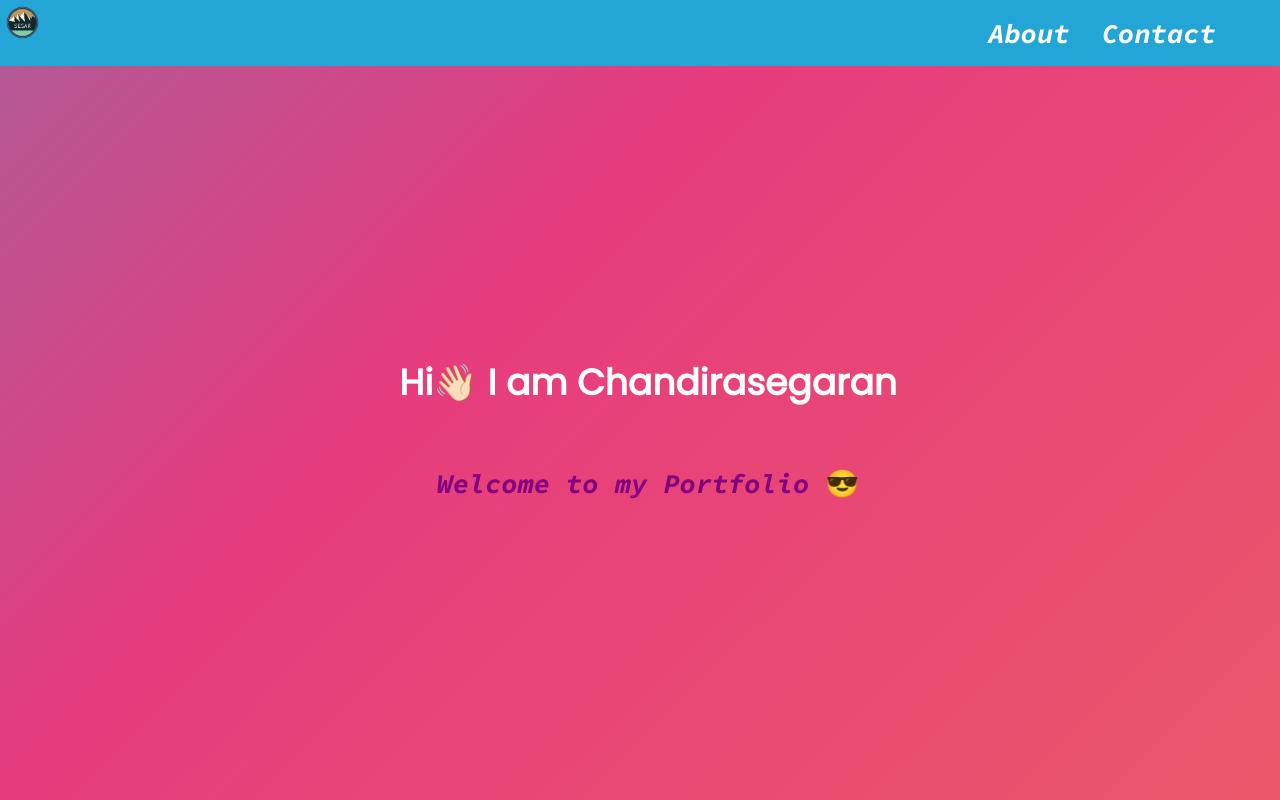
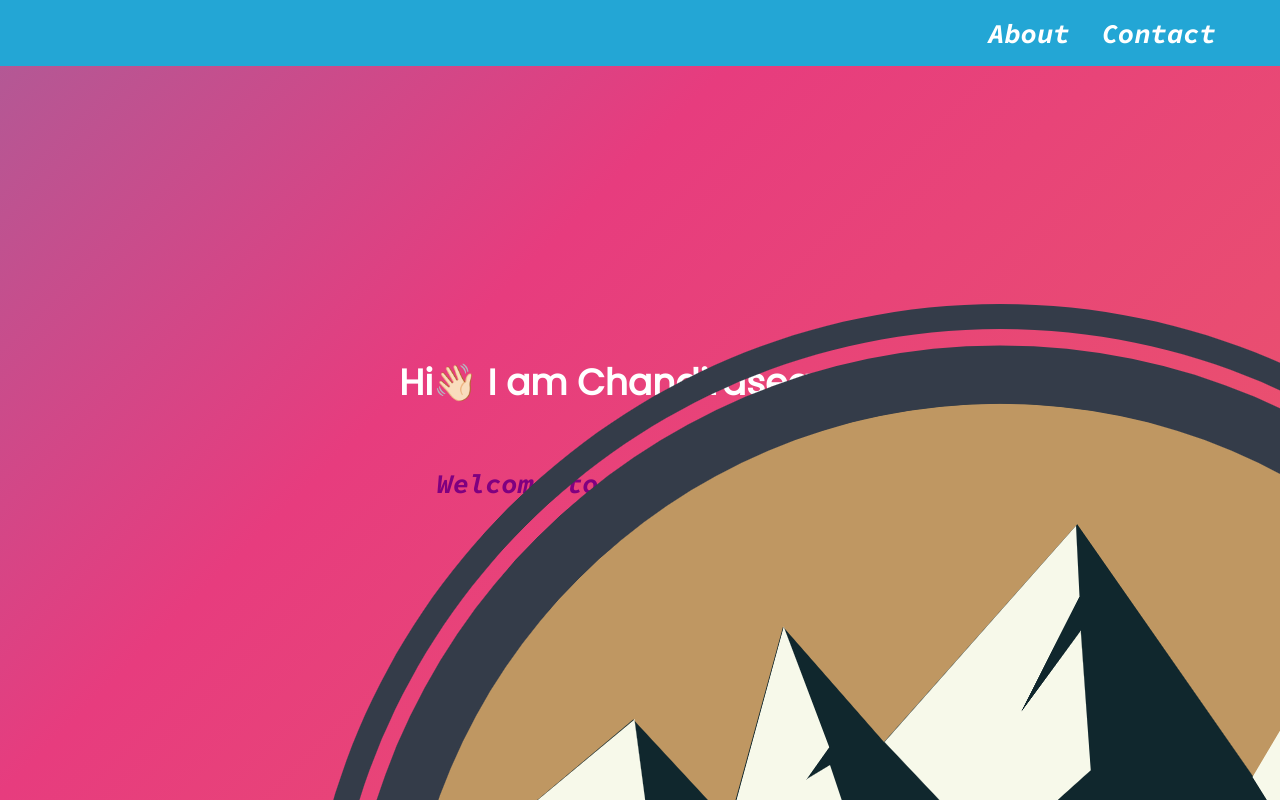
Before and after one commit to Chandirasegaran/Chandirasegaran.github.io, a plain HTML site: page index.html in a window 1280 px wide. Shown: the top 800 px of the page. Drawn offline with Linux system fonts and the light colour scheme; a web font is replaced by a local one.

Commit message:
Update style.css

```diff
--- a/style.css
+++ b/style.css
@@ -46,7 +46,7 @@ body {
   position: fixed;
   top: 0;
   left: 0;
-  width: 3.5%;
+  width: auto;
 
 
 }
```
